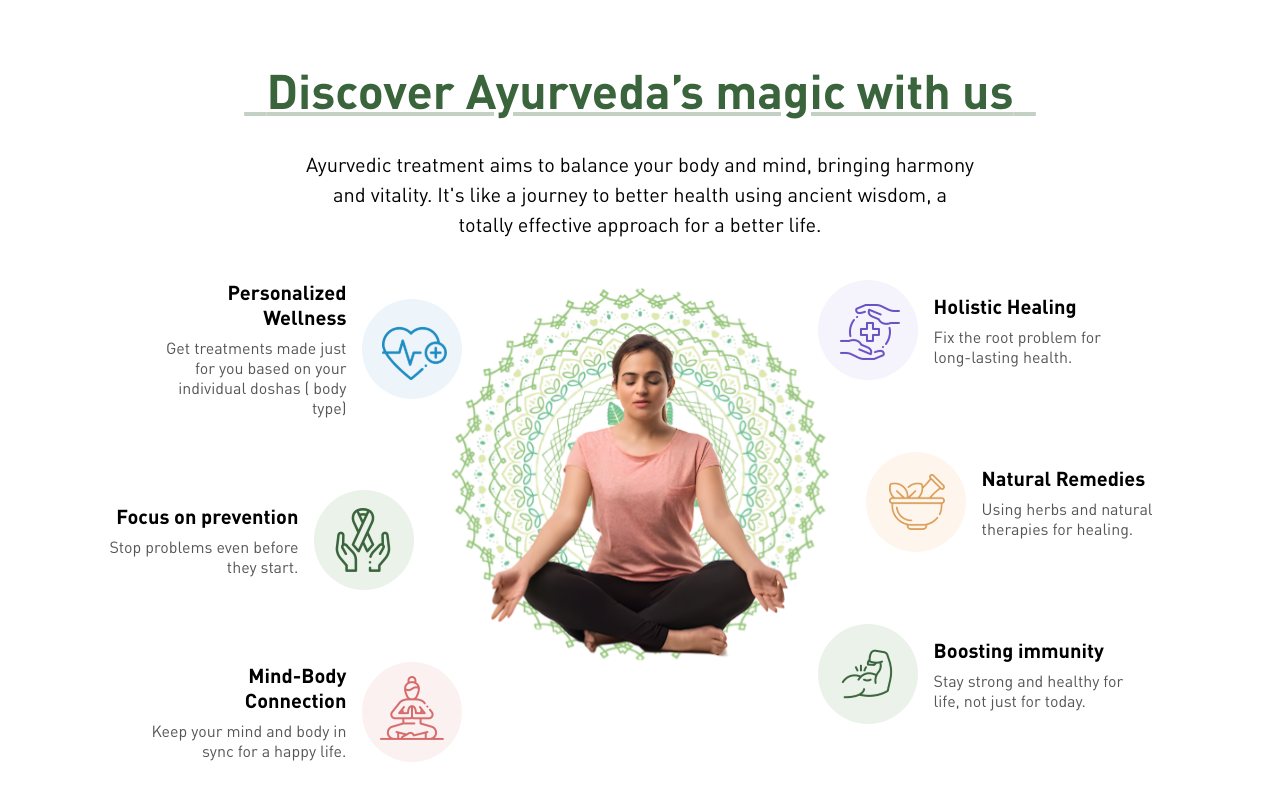
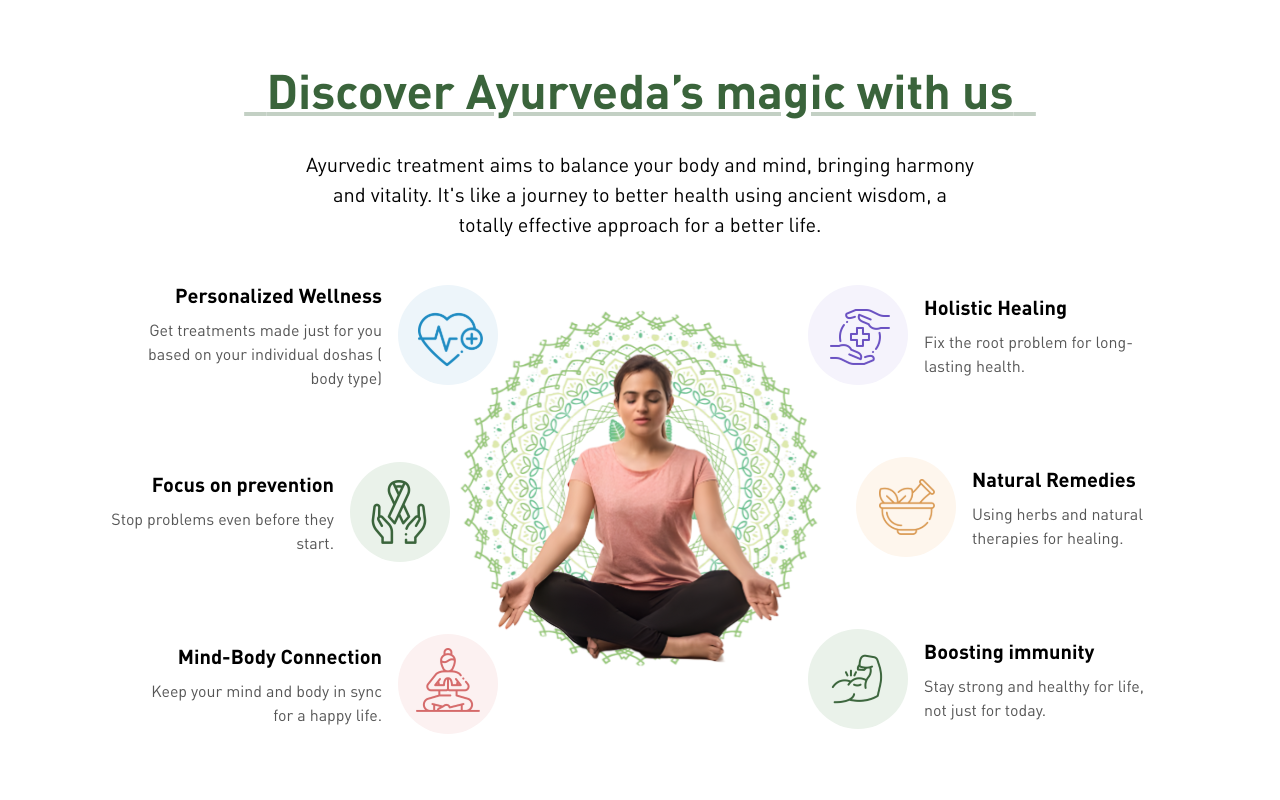
Before and after one commit to shekhar-sg/fronted-assignment, a Next.js app: page / in a window 1280 px wide. Shown: the part 650-1450 px from the top of the page. Built offline with nearby package versions, Linux system fonts and the light colour scheme; what @mui/material-nextjs would draw is missing.

Commit message:
Ayurveda's magic section completed

```diff
--- a/src/sections/DiscoverAyurveda/card-2.tsx
+++ /dev/null
@@ -1,96 +0,0 @@
-// "use server";
-import { Box, BoxProps, Stack, Typography } from "@mui/material";
-import { CardItem2 } from "@/types";
-
-interface Card2Props extends Omit<BoxProps, "children"> {
-  data: CardItem2;
-}
-
-const Card2 = (props: Card2Props) => {
-  const { title, description, icon: Icon } = props.data;
-  const { sx } = props;
-  return (
-    <Box
-      sx={{
-        display: "flex",
-        alignItems: "center",
-        justifyContent: {
-          xs: "start",
-          lg: "center",
-        },
-        paddingTop: {
-          xs: 2,
-          lg: 0,
-        },
-        width: 1,
-        height: {
-          xs: 218,
-          sm: "auto",
-        },
-        gap: {
-          xs: 2,
-          lg: 2,
-        },
-        border: {
-          xs: "1px solid",
-          md: "none",
-        },
-        borderColor: "grey.50",
-        borderRadius: "12px",
-        boxShadow: {
-          xs: `0 0 10px 0 grey`,
-          lg: "none",
-        },
-        ...sx,
-      }}
-    >
-      <Box
-        sx={{
-          height: {
-            xs: 60,
-            sm: 70,
-            md: 80,
-            lg: 100,
-          },
-          // width: 100,
-        }}
-      >
-        {Icon && (
-          <Icon
-            style={{
-              height: "inherit",
-              width: "inherit",
-              display: "flex",
-              justifyContent: "center",
-            }}
-          />
-        )}
-      </Box>
-      <Stack
-        sx={{
-          width: "65%",
-          gap: 1,
-        }}
-      >
-        <Typography variant={"body1"} lineHeight={1.25} fontWeight={700}>
-          {title}
-        </Typography>
-        <Typography
-          variant={"subtitle1"}
-          sx={{
-            color: "grey.500",
-            fontWeight: {
-              xs: 500,
-              md: 400,
-            },
-            lineHeight: 1.25,
-          }}
-        >
-          {description}
-        </Typography>
-      </Stack>
-    </Box>
-  );
-};
-
-export default Card2;
--- a/src/sections/DiscoverAyurveda/index.tsx
+++ b/src/sections/DiscoverAyurveda/index.tsx
@@ -1,12 +1,15 @@
 "use client";
 import { DiscoverAyurvedaSectionData } from "@/constants";
-import { Box, Stack } from "@mui/material";
+import { Box, Stack, Theme, useMediaQuery } from "@mui/material";
 import SectionWrapper from "@/components/section-wrapper";
 import Yoga from "@/sections/DiscoverAyurveda/icons/yoga";
-import Card2 from "@/sections/DiscoverAyurveda/card-2";
+import YogaCards from "@/sections/DiscoverAyurveda/yoga-cards";
 
 const { heading, description, cards } = DiscoverAyurvedaSectionData;
 const DiscoverAyurveda = () => {
+  const isLg = useMediaQuery((theme: Theme) => theme.breakpoints.up("lg"), {
+    defaultMatches: true,
+  });
   return (
     <SectionWrapper
       titleUnderlined
@@ -30,48 +33,62 @@ const DiscoverAyurveda = () => {
             lg: "row",
           },
           columnGap: 2,
+          rowGap: 1,
           flexWrap: "nowrap",
-          justifyContent: "center",
-          alignItems: "flex-start",
+          justifyContent: "space-between",
+          alignItems: "center",
         }}
       >
         <Stack
           sx={{
+            order: {
+              xs: 1,
+              lg: 0,
+            },
             width: {
               xs: 1,
               lg: 0.3,
             },
-            gap: {
-              xs: 2,
+            columnGap: 2.5,
+            rowGap: {
+              xs: 3,
+              md: 0,
               lg: 9,
             },
             flexDirection: {
               xs: "row",
-              lg: "column",
+              md: "column",
             },
-            flexWrap: "wrap",
+            flexWrap: {
+              xs: "wrap",
+              md: "nowrap",
+            },
           }}
         >
-          {cards.slice(0, 3).map((card, index) => {
+          {(isLg ? cards.slice(0, 3) : cards).map((card, index) => {
             return (
-              <Card2
+              <YogaCards
                 data={card}
                 key={card.title}
                 sx={{
                   flexDirection: {
                     xs: "column",
+                    md: index % 2 ? "row-reverse" : "row",
                     lg: index < 3 ? "row-reverse" : "row",
                   },
                   textAlign: {
                     xs: "center",
+                    md: index % 2 ? "right" : "left",
                     lg: index < 3 ? "right" : "left",
                   },
-                  marginLeft:
-                    index % 2
-                      ? 0
-                      : {
+                  width: {
+                    xs: "calc((100% - 20px)/2)",
+                    md: 0.55,
+                  },
+                  marginLeft: {
                     xs: 0,
-                          lg: 6,
+                    md: index % 2 ? "auto" : 0,
+                    lg: index % 2 ? 0 : 6,
                   },
                 }}
               />
@@ -84,8 +101,8 @@ const DiscoverAyurveda = () => {
             maxWidth: 505,
             aspectRatio: 1,
             order: {
-              xs: -1,
-              lg: 0,
+              xs: 0,
+              lg: 1,
             },
           }}
         >
@@ -96,8 +113,14 @@ const DiscoverAyurveda = () => {
             }}
           />
         </Box>
+        {isLg && (
           <Stack
             sx={{
+              display: {
+                xs: "none",
+                lg: "flex",
+              },
+              order: 2,
               width: {
                 xs: 1,
                 lg: 0.3,
@@ -115,7 +138,7 @@ const DiscoverAyurveda = () => {
           >
             {cards.slice(3).map((card, index) => {
               return (
-              <Card2
+                <YogaCards
                   data={card}
                   key={card.title}
                   sx={{
@@ -139,6 +162,7 @@ const DiscoverAyurveda = () => {
               );
             })}
           </Stack>
+        )}
       </Stack>
     </SectionWrapper>
   );
--- /dev/null
+++ b/src/sections/DiscoverAyurveda/yoga-cards.tsx
@@ -0,0 +1,85 @@
+"use client";
+import { Box, BoxProps, Stack, Typography } from "@mui/material";
+import { DiscoverAyurvedaSectionData } from "@/constants";
+import { sxToArray } from "@/styles/utils";
+
+interface YogaCardsProps extends Omit<BoxProps, "children"> {
+  data: (typeof DiscoverAyurvedaSectionData.cards)[number];
+}
+
+const YogaCards = (props: YogaCardsProps) => {
+  const { title, description, icon: Icon } = props.data;
+  const { sx } = props;
+  return (
+    <Box
+      sx={[
+        {
+          display: "flex",
+          alignItems: "center",
+          py: {
+            xs: 2,
+            lg: 0,
+          },
+          px: {
+            xs: 2,
+            md: 0,
+          },
+          width: 1,
+          minWidth: {
+            lg: 350,
+          },
+          height: 'auto',
+          gap: 2,
+          border: (theme) => ({
+            xs: `1px solid ${theme.palette.grey[50]}`,
+            md: "none",
+          }),
+          borderRadius: "12px",
+        },
+        ...sxToArray(sx),
+      ]}
+    >
+      <Box
+        sx={{
+          height: {
+            xs: 60,
+            sm: 70,
+            md: 100,
+          },
+        }}
+      >
+        <Icon
+          style={{
+            height: "inherit",
+            width: "inherit",
+            display: "flex",
+            justifyContent: "center",
+          }}
+        />
+      </Box>
+      <Stack
+        sx={{
+          gap: 1,
+        }}
+      >
+        <Typography variant={"body1"} fontWeight={700}>
+          {title}
+        </Typography>
+        <Typography
+          variant={"subtitle1"}
+          sx={{
+            color: "grey.500",
+            fontWeight: {
+              xs: 500,
+              md: 400,
+            },
+          }}
+        >
+          {description}
+        </Typography>
+      </Stack>
+    </Box>
+  );
+};
+
+export default YogaCards;
--- a/src/styles/theme-registry.tsx
+++ b/src/styles/theme-registry.tsx
@@ -11,11 +11,7 @@ interface ThemeRegistryProps {
 const ThemeRegistry = (props: ThemeRegistryProps) => {
   const { children } = props;
   return (
-    <AppRouterCacheProvider
-      options={{
-        speedy: true,
-      }}
-    >
+    <AppRouterCacheProvider>
       <ThemeProvider theme={materialTheme}>
         <CssBaseline enableColorScheme />
         {children}
```
Lines whose indentation alone changed are shown as unchanged.
